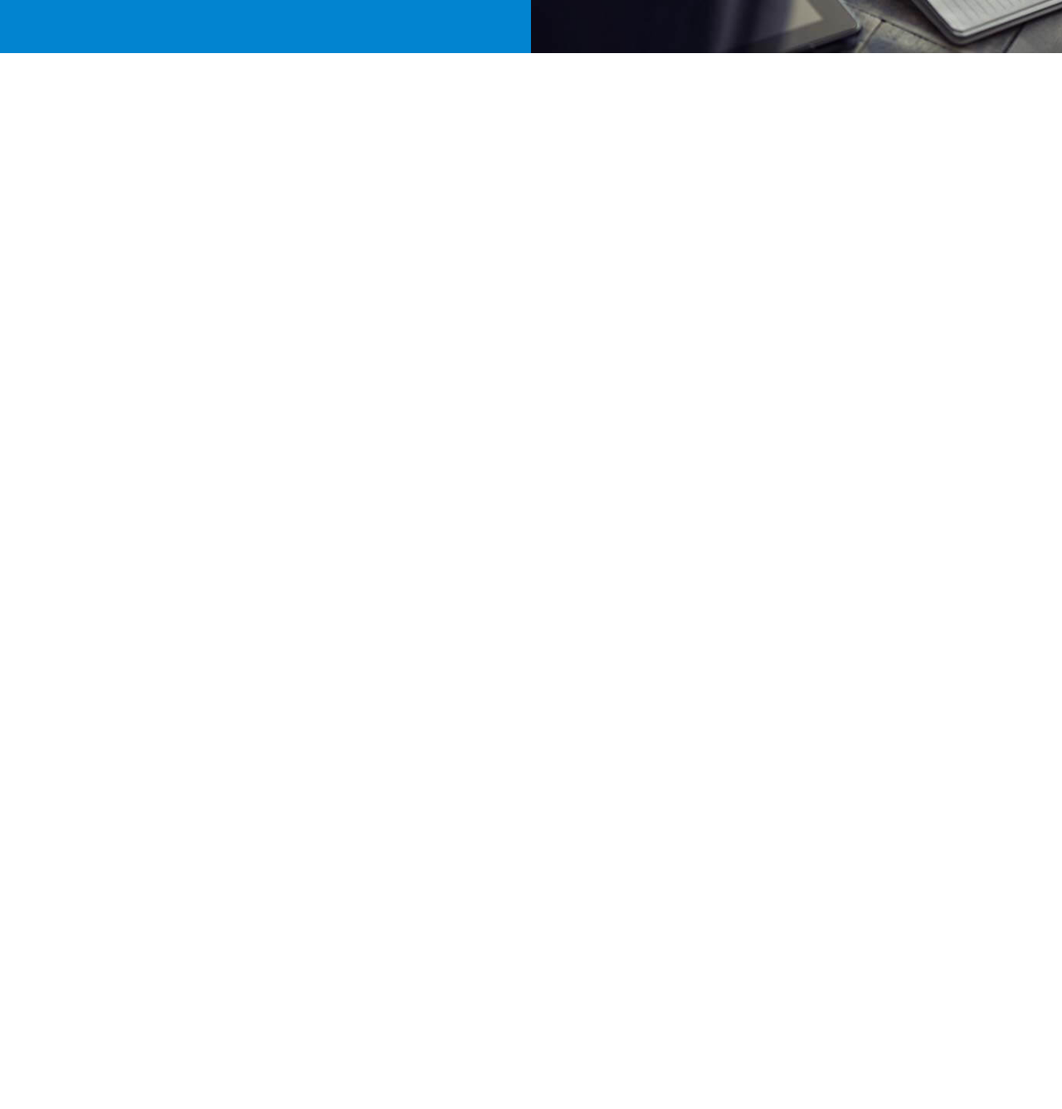
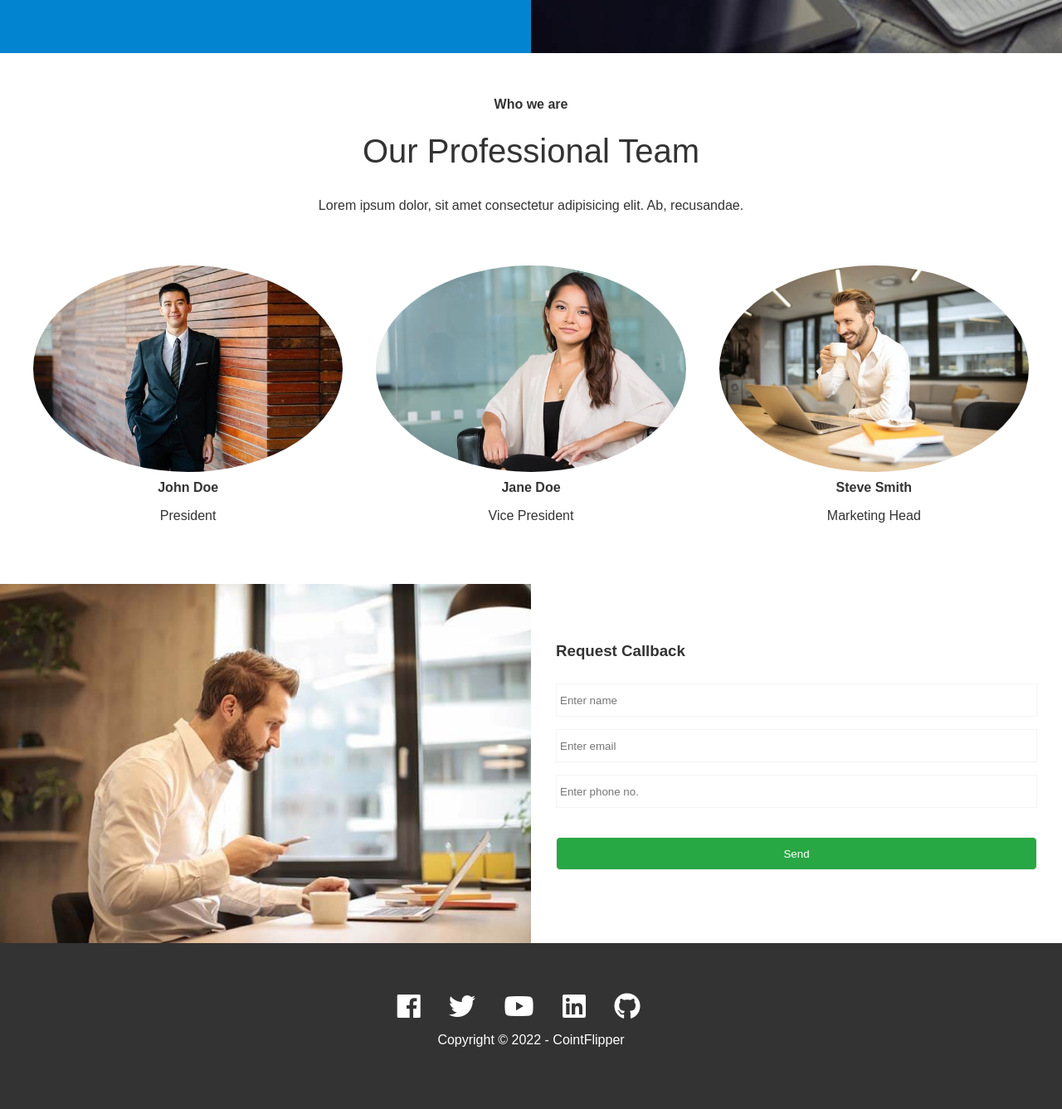
Before and after one commit to GonnaBePRO/Flexbox-project, a plain HTML site: page index.html in a window 1280 px wide. Shown: the part 2639-3976 px from the top of the page at 83% size. Before the commit the page ends 2710 px from the top, so only its background shows below. Drawn offline with Linux system fonts and the light colour scheme.

Commit message:
Finishing The Homepage

```diff
--- a/css/style.css
+++ b/css/style.css
@@ -131,3 +131,61 @@ img {
 .cases img:hover {
   opacity: 0.7;
 }
+
+.team img {
+  border-radius: 50%;
+}
+
+/* Callback form */
+.callback-form {
+  width: 100%;
+  padding: 20px 0;
+}
+
+.callback-form label {
+  display: block;
+  margin-bottom: 5px;
+}
+
+.callback-form .form-control {
+  margin-bottom: 15px;
+}
+
+.callback-form input {
+  width: 100%;
+  padding: 4px;
+  height: 40px;
+  border: #f5f5f5 1px solid;
+}
+
+.callback-form input:focus {
+  outline-color: #28a745;
+}
+
+.callback-form .btn {
+  padding: 12px 0;
+  margin-top: 20px;
+}
+
+/* Footer */
+.footer {
+  display: flex;
+  flex-direction: column;
+  align-items: center;
+  justify-content: center;
+  text-align: center;
+  height: 200px;
+}
+
+.footer a {
+  color: #fff;
+}
+
+.footer a:hover {
+  color: #28a745;
+}
+
+.footer .social > * {
+  margin-right: 30px;
+
+}
--- a/index.html
+++ b/index.html
@@ -137,6 +137,77 @@
       </div>
     </section>
 
+<!-- Team -->
+    <section id="team" class="team  section-padding">
+      <header class="section-header">
+        <h4>Who we are</h4>
+        <h2>Our Professional Team</h2>
+        <p>Lorem ipsum dolor, sit amet consectetur adipisicing elit. Ab, recusandae.</p>
+      </header>
+      <div class="flex-items">
+        <div>
+          <img src="img/team/person1.jpg" alt="">
+          <h4>John Doe</h4>
+          <p>President</p>
+        </div>
+        <div>
+          <img src="img/team/person2.jpg" alt="">
+          <h4>Jane Doe</h4>
+          <p>Vice President</p>
+        </div>
+        <div>
+          <img src="img/team/person3.jpg" alt="">
+          <h4>Steve Smith</h4>
+          <p>Marketing Head</p>
+        </div>
+      </div>
+    </section>
+
+    <!-- Contact  -->
+    <section id="contact" class="contact flex-columns">
+      <div class="row">
+        <div class="column">
+          <div class="column-1">
+              <img src="img/home/contact.jpg" alt="">
+          </div>
+        </div>
+        <div class="column">
+          <div class="column-2 bg-light">
+            <h3>Request Callback</h3>
+           <form action="" class="callback-form">
+
+             <div class="form-control">
+               <label for="name"></label>
+               <input type="text" name="name" id="name" placeholder="Enter name">
+             </div>
+
+             <div class="form-control">
+               <label for="email"></label>
+               <input type="email" name="email" id="email" placeholder="Enter email">
+             </div>
+
+             <div class="form-control">
+               <label for="phone"></label>
+               <input type="text" name="phone" id="phone" placeholder="Enter phone no.">
+             </div>
+             <input type="submit" value="Send" id="submit" class="btn" >
+
+           </form>
+          </div>
+        </div>
+      </div>
+    </section>
   </main>
+
+  <footer class="footer bg-dark">
+    <div class="social">
+      <a href="#"><i class="fab fa-facebook fa-2x"></i></a>
+      <a href="#"><i class="fab fa-twitter fa-2x"></i></a>
+      <a href="#"><i class="fab fa-youtube fa-2x"></i></a>
+      <a href="#"><i class="fab fa-linkedin fa-2x"></i></a>
+      <a href="#"><i class="fab fa-github fa-2x"></i></a>
+    </div>
+    <p>Copyright &copy; 2022 - CointFlipper</p>
+  </footer>
 </body>
 </html>
```
